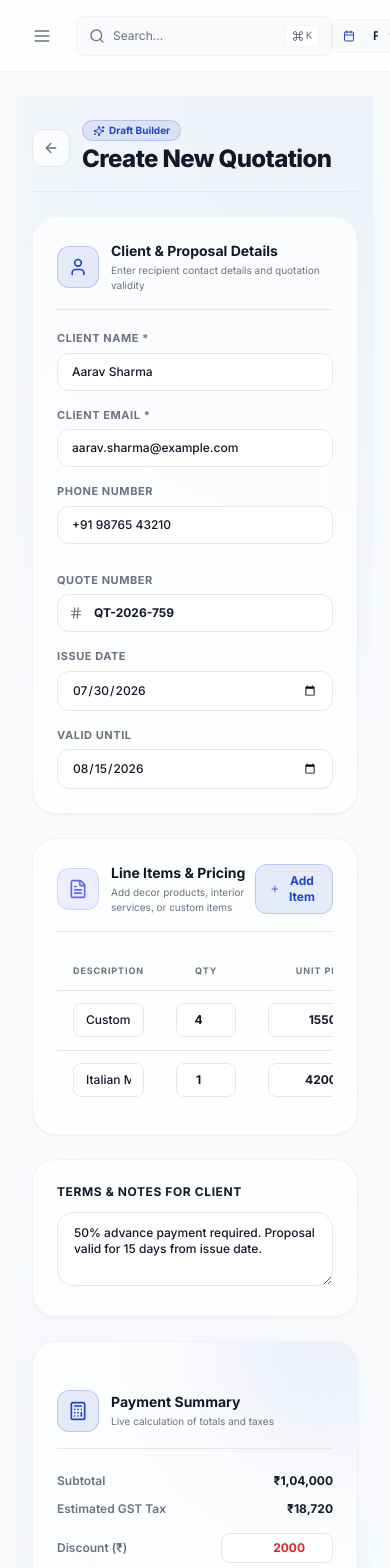
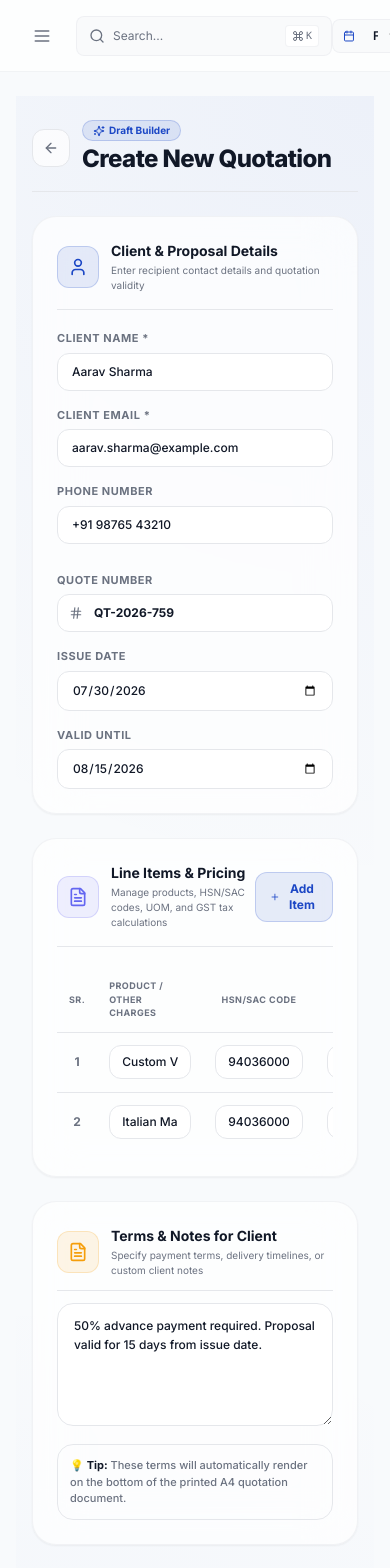
Before and after one commit to priyankpanchal2429/Dream-Decorators, a Next.js app in the folder apps/frontend/: page /quotations/new in a window 390 px wide. Shown: the top 1568 px of the page. Built offline with nearby package versions, Linux system fonts and the light colour scheme.

Commit message:
feat: move Payment Summary next to Terms & Notes and update Line Items table with 9 ERP columns

```diff
--- a/apps/frontend/src/features/quotations/components/CreateQuotationForm.tsx
+++ b/apps/frontend/src/features/quotations/components/CreateQuotationForm.tsx
@@ -1,7 +1,7 @@
 'use client';
 
 import React from 'react';
-import { Plus, Trash2, User, Calendar, Hash, FileText } from 'lucide-react';
+import { Plus, Trash2, User, FileText, Hash } from 'lucide-react';
 import { QuotationItem } from '../types';
 
 interface CreateQuotationFormProps {
@@ -45,6 +45,8 @@ export const CreateQuotationForm: React.FC<CreateQuotationFormProps> = ({
   notes,
   setNotes,
 }) => {
+  const uomOptions = ['NOS', 'SQFT', 'MTR', 'PCS', 'SET', 'LOT', 'BOX', 'KG'];
+
   return (
     <div className="space-y-6">
       {/* Client & General Info Card */}
@@ -130,7 +132,7 @@ export const CreateQuotationForm: React.FC<CreateQuotationFormProps> = ({
         </div>
       </div>
 
-      {/* Dynamic Line Items Section */}
+      {/* Line Items & Pricing Table Section (Requested Columns) */}
       <div className="glass-panel p-6 rounded-3xl space-y-5">
         <div className="flex items-center justify-between pb-4 border-b border-borderClr/30">
           <div className="flex items-center gap-3">
@@ -139,11 +141,12 @@ export const CreateQuotationForm: React.FC<CreateQuotationFormProps> = ({
             </div>
             <div>
               <h3 className="text-sm font-bold text-txtPrimary">Line Items & Pricing</h3>
-              <p className="text-[10px] text-txtSecondary mt-0.5">Add decor products, interior services, or custom items</p>
+              <p className="text-[10px] text-txtSecondary mt-0.5">Manage products, HSN/SAC codes, UOM, and GST tax calculations</p>
             </div>
           </div>
 
           <button
+            type="button"
             onClick={onAddItem}
             className="flex items-center gap-1.5 px-3.5 py-2 rounded-xl bg-primary/10 border border-primary/20 text-primary hover:bg-primary hover:text-white text-xs font-bold transition-all shadow-xs"
           >
@@ -152,69 +155,135 @@ export const CreateQuotationForm: React.FC<CreateQuotationFormProps> = ({
           </button>
         </div>
 
-        {/* Line Items Table */}
+        {/* 9 Column Table: SR. | PRODUCT / OTHER CHARGES | HSN/SAC CODE | QTY. | UOM | PRICE | DISCOUNT | CGST + SGST | TOTAL */}
         <div className="overflow-x-auto">
-          <table className="w-full text-left border-collapse min-w-[650px]">
+          <table className="w-full text-left border-collapse min-w-[950px]">
             <thead>
-              <tr className="bg-hoverBg/40 border-b border-borderClr/30 text-[9px] font-bold text-txtSecondary uppercase tracking-widest">
-                <th className="px-4 py-3">Description</th>
-                <th className="px-4 py-3 text-center w-24">Qty</th>
-                <th className="px-4 py-3 text-right w-36">Unit Price (₹)</th>
-                <th className="px-4 py-3 text-right w-28">GST Tax %</th>
-                <th className="px-4 py-3 text-right w-36">Amount</th>
-                <th className="px-4 py-3 text-center w-16">Action</th>
+              <tr className="bg-hoverBg/40 border-b border-borderClr/30 text-[9px] font-bold text-txtSecondary uppercase tracking-wider">
+                <th className="px-3 py-3 text-center w-10">SR.</th>
+                <th className="px-3 py-3">PRODUCT / OTHER CHARGES</th>
+                <th className="px-3 py-3 text-center w-28">HSN/SAC CODE</th>
+                <th className="px-3 py-3 text-center w-20">QTY.</th>
+                <th className="px-3 py-3 text-center w-24">UOM</th>
+                <th className="px-3 py-3 text-right w-28">PRICE (₹)</th>
+                <th className="px-3 py-3 text-right w-24">DISCOUNT</th>
+                <th className="px-3 py-3 text-right w-32">CGST + SGST</th>
+                <th className="px-3 py-3 text-right w-32">TOTAL (₹)</th>
+                <th className="px-3 py-3 text-center w-12"></th>
               </tr>
             </thead>
-            <tbody className="divide-y divide-borderClr/20">
-              {items.map((item, idx) => (
+            <tbody className="divide-y divide-borderClr/20 text-xs">
+              {items.map((item, idx) => {
+                const qty = item.quantity || 0;
+                const price = item.unitPrice || 0;
+                const disc = item.discount || 0;
+                const lineSub = Math.max(0, qty * price - disc);
+                const lineTotal = lineSub * (1 + (item.taxPercent || 0) / 100);
+
+                return (
                   <tr key={item.id} className="hover:bg-hoverBg/30 transition-colors">
-                  <td className="px-4 py-3">
+                    {/* SR. */}
+                    <td className="px-3 py-3 text-center font-bold text-txtSecondary">
+                      {idx + 1}
+                    </td>
+
+                    {/* PRODUCT / OTHER CHARGES */}
+                    <td className="px-3 py-3">
                       <input
                         type="text"
-                      placeholder="e.g. Italian Marble Dining Table"
+                        placeholder="e.g. Custom Velvet Curtains & Drapes"
                         value={item.description}
                         onChange={(e) => onUpdateItem(item.id, 'description', e.target.value)}
-                      className="w-full px-3 py-2 text-xs rounded-lg bg-hoverBg/60 border border-borderClr/30 text-txtPrimary focus:outline-none focus:border-primary/50 font-medium"
+                        className="w-full px-3 py-2 text-xs rounded-xl bg-hoverBg/60 border border-borderClr/30 text-txtPrimary focus:outline-none focus:border-primary/50 font-medium"
                       />
                     </td>
-                  <td className="px-4 py-3">
+
+                    {/* HSN/SAC CODE */}
+                    <td className="px-3 py-3">
+                      <input
+                        type="text"
+                        placeholder="94036000"
+                        value={item.hsnCode || '94036000'}
+                        onChange={(e) => onUpdateItem(item.id, 'hsnCode', e.target.value)}
+                        className="w-full px-2 py-2 text-xs text-center rounded-xl bg-hoverBg/60 border border-borderClr/30 text-txtPrimary font-medium focus:outline-none focus:border-primary/50"
+                      />
+                    </td>
+
+                    {/* QTY. */}
+                    <td className="px-3 py-3">
                       <input
                         type="number"
                         min={1}
                         value={item.quantity}
                         onChange={(e) => onUpdateItem(item.id, 'quantity', Number(e.target.value))}
-                      className="w-full px-2 py-2 text-xs text-center rounded-lg bg-hoverBg/60 border border-borderClr/30 text-txtPrimary font-bold focus:outline-none focus:border-primary/50"
+                        className="w-full px-2 py-2 text-xs text-center rounded-xl bg-hoverBg/60 border border-borderClr/30 text-txtPrimary font-bold focus:outline-none focus:border-primary/50"
                       />
                     </td>
-                  <td className="px-4 py-3">
+
+                    {/* UOM */}
+                    <td className="px-3 py-3">
+                      <select
+                        value={item.uom || 'NOS'}
+                        onChange={(e) => onUpdateItem(item.id, 'uom', e.target.value)}
+                        className="w-full px-2 py-2 text-xs text-center rounded-xl bg-hoverBg/60 border border-borderClr/30 text-txtPrimary font-bold focus:outline-none focus:border-primary/50"
+                      >
+                        {uomOptions.map((u) => (
+                          <option key={u} value={u}>
+                            {u}
+                          </option>
+                        ))}
+                      </select>
+                    </td>
+
+                    {/* PRICE */}
+                    <td className="px-3 py-3">
                       <input
                         type="number"
                         min={0}
                         value={item.unitPrice}
                         onChange={(e) => onUpdateItem(item.id, 'unitPrice', Number(e.target.value))}
-                      className="w-full px-3 py-2 text-xs text-right rounded-lg bg-hoverBg/60 border border-borderClr/30 text-txtPrimary font-bold focus:outline-none focus:border-primary/50"
+                        className="w-full px-2.5 py-2 text-xs text-right rounded-xl bg-hoverBg/60 border border-borderClr/30 text-txtPrimary font-bold focus:outline-none focus:border-primary/50"
                       />
                     </td>
-                  <td className="px-4 py-3">
+
+                    {/* DISCOUNT */}
+                    <td className="px-3 py-3">
+                      <input
+                        type="number"
+                        min={0}
+                        placeholder="0"
+                        value={item.discount || 0}
+                        onChange={(e) => onUpdateItem(item.id, 'discount', Number(e.target.value))}
+                        className="w-full px-2 py-2 text-xs text-right rounded-xl bg-hoverBg/60 border border-borderClr/30 text-txtPrimary font-medium focus:outline-none focus:border-primary/50"
+                      />
+                    </td>
+
+                    {/* CGST + SGST */}
+                    <td className="px-3 py-3">
                       <select
                         value={item.taxPercent}
                         onChange={(e) => onUpdateItem(item.id, 'taxPercent', Number(e.target.value))}
-                      className="w-full px-2 py-2 text-xs text-right rounded-lg bg-hoverBg/60 border border-borderClr/30 text-txtPrimary font-bold focus:outline-none focus:border-primary/50"
+                        className="w-full px-2 py-2 text-xs text-right rounded-xl bg-hoverBg/60 border border-borderClr/30 text-txtPrimary font-bold focus:outline-none focus:border-primary/50"
                       >
-                      <option value={0}>0%</option>
-                      <option value={5}>5%</option>
-                      <option value={12}>12%</option>
-                      <option value={18}>18%</option>
-                      <option value={28}>28%</option>
+                        <option value={18}>18% (9%+9%)</option>
+                        <option value={12}>12% (6%+6%)</option>
+                        <option value={5}>5% (2.5%+2.5%)</option>
+                        <option value={28}>28% (14%+14%)</option>
+                        <option value={0}>0% GST</option>
                       </select>
                     </td>
-                  <td className="px-4 py-3 text-right">
+
+                    {/* TOTAL */}
+                    <td className="px-3 py-3 text-right">
                       <span className="text-xs font-black text-txtPrimary">
-                      ₹{((item.quantity * item.unitPrice * (1 + item.taxPercent / 100)) || 0).toLocaleString('en-IN')}
+                        ₹{lineTotal.toLocaleString('en-IN')}
                       </span>
                     </td>
-                  <td className="px-4 py-3 text-center">
+
+                    {/* ACTION */}
+                    <td className="px-3 py-3 text-center">
                       <button
+                        type="button"
                         disabled={items.length === 1}
                         onClick={() => onRemoveItem(item.id)}
                         className="p-1.5 rounded-lg text-txtSecondary hover:text-danger hover:bg-danger/10 disabled:opacity-30 disabled:hover:bg-transparent transition-colors"
@@ -223,23 +292,12 @@ export const CreateQuotationForm: React.FC<CreateQuotationFormProps> = ({
                       </button>
                     </td>
                   </tr>
-              ))}
+                );
+              })}
             </tbody>
           </table>
         </div>
       </div>
-
-      {/* Terms & Notes Section */}
-      <div className="glass-panel p-6 rounded-3xl space-y-3">
-        <label className="block text-xs font-bold text-txtPrimary uppercase tracking-wider">Terms & Notes for Client</label>
-        <textarea
-          rows={3}
-          placeholder="e.g. 50% advance required before production begins. Valid for 15 days from issue date."
-          value={notes}
-          onChange={(e) => setNotes(e.target.value)}
-          className="w-full px-4 py-3 text-xs rounded-2xl bg-hoverBg/50 border border-borderClr/40 text-txtPrimary focus:outline-none focus:border-primary/50 transition-colors font-medium"
-        />
-      </div>
     </div>
   );
 };
--- a/apps/frontend/src/features/quotations/components/QuotationPrintDocument.tsx
+++ b/apps/frontend/src/features/quotations/components/QuotationPrintDocument.tsx
@@ -131,43 +131,53 @@ export const QuotationPrintDocument: React.FC<QuotationPrintDocumentProps> = ({
           </div>
         </div>
 
-        {/* Minimal Itemized Line Items Table */}
+        {/* Itemized Line Items Table (9 Requested Columns) */}
         <div className="overflow-hidden border border-zinc-200 rounded-lg my-4">
           <table className="w-full text-left border-collapse">
             <thead>
-              <tr className="bg-zinc-100 text-zinc-700 text-[8.5px] font-bold uppercase tracking-wider border-b border-zinc-200">
-                <th className="px-3 py-2 text-center w-8">#</th>
-                <th className="px-3 py-2">Item Description</th>
-                <th className="px-3 py-2 text-center w-16">HSN/SAC</th>
-                <th className="px-3 py-2 text-center w-16">Qty</th>
-                <th className="px-3 py-2 text-right w-20">Rate (₹)</th>
-                <th className="px-3 py-2 text-right w-14">GST %</th>
-                <th className="px-3 py-2 text-right w-24">Total (₹)</th>
+              <tr className="bg-zinc-100 text-zinc-700 text-[8px] font-bold uppercase tracking-wider border-b border-zinc-200">
+                <th className="px-2 py-2 text-center w-7">SR.</th>
+                <th className="px-3 py-2">PRODUCT / OTHER CHARGES</th>
+                <th className="px-2 py-2 text-center w-20">HSN/SAC CODE</th>
+                <th className="px-2 py-2 text-center w-12">QTY.</th>
+                <th className="px-2 py-2 text-center w-12">UOM</th>
+                <th className="px-2 py-2 text-right w-20">PRICE (₹)</th>
+                <th className="px-2 py-2 text-right w-16">DISCOUNT</th>
+                <th className="px-2 py-2 text-right w-20">CGST + SGST</th>
+                <th className="px-3 py-2 text-right w-24">TOTAL (₹)</th>
               </tr>
             </thead>
-            <tbody className="divide-y divide-zinc-200 text-[9.5px]">
-              {items.map((item, idx) => (
-                <tr key={item.id || idx} className="hover:bg-zinc-50/50">
-                  <td className="px-3 py-2 text-center font-semibold text-zinc-400">{idx + 1}</td>
-                  <td className="px-3 py-2">
-                    <span className="font-bold text-zinc-900 block">{item.description || 'Custom Interior Furniture'}</span>
-                    <span className="text-[8px] text-zinc-500 italic">Teakwood / Velvet • 1 Year Warranty</span>
-                  </td>
-                  <td className="px-3 py-2 text-center text-zinc-500">94036000</td>
-                  <td className="px-3 py-2 text-center font-bold text-zinc-800">{item.quantity}</td>
-                  <td className="px-3 py-2 text-right font-medium text-zinc-700">{formatINR(item.unitPrice)}</td>
-                  <td className="px-3 py-2 text-right text-zinc-500">{item.taxPercent}%</td>
-                  <td className="px-3 py-2 text-right font-bold text-zinc-900">
-                    {formatINR(item.quantity * item.unitPrice * (1 + item.taxPercent / 100))}
-                  </td>
-                </tr>
-              ))}
+            <tbody className="divide-y divide-zinc-200 text-[9px]">
+              {items.map((item, idx) => {
+                const qty = item.quantity || 0;
+                const price = item.unitPrice || 0;
+                const disc = item.discount || 0;
+                const lineSub = Math.max(0, qty * price - disc);
+                const lineTotal = lineSub * (1 + (item.taxPercent || 0) / 100);
+
+                return (
+                  <tr key={item.id || idx} className="hover:bg-zinc-50/50">
+                    <td className="px-2 py-2 text-center font-semibold text-zinc-400">{idx + 1}</td>
+                    <td className="px-3 py-2">
+                      <span className="font-bold text-zinc-900 block">{item.description || 'Custom Interior Furniture'}</span>
+                      <span className="text-[7.5px] text-zinc-500 italic">Teakwood / Velvet • 1 Year Warranty</span>
+                    </td>
+                    <td className="px-2 py-2 text-center text-zinc-500 font-medium">{item.hsnCode || '94036000'}</td>
+                    <td className="px-2 py-2 text-center font-bold text-zinc-800">{qty}</td>
+                    <td className="px-2 py-2 text-center font-bold text-zinc-600">{item.uom || 'NOS'}</td>
+                    <td className="px-2 py-2 text-right font-medium text-zinc-700">{formatINR(price)}</td>
+                    <td className="px-2 py-2 text-right font-medium text-zinc-500">{disc > 0 ? `-${formatINR(disc)}` : '₹0'}</td>
+                    <td className="px-2 py-2 text-right text-zinc-600 font-semibold">{item.taxPercent}%</td>
+                    <td className="px-3 py-2 text-right font-bold text-zinc-900">{formatINR(lineTotal)}</td>
+                  </tr>
+                );
+              })}
             </tbody>
-            <tfoot className="bg-zinc-50 font-semibold text-[9px] border-t border-zinc-200">
+            <tfoot className="bg-zinc-50 font-semibold text-[8.5px] border-t border-zinc-200">
               <tr>
                 <td colSpan={3} className="px-3 py-1.5 text-right uppercase font-bold text-zinc-500">Total Quantity:</td>
-                <td className="px-3 py-1.5 text-center font-bold text-zinc-900 whitespace-nowrap">{totalQty} NOS</td>
-                <td colSpan={3} className="px-3 py-1.5 text-right font-bold text-primary">
+                <td colSpan={2} className="px-2 py-1.5 text-center font-bold text-zinc-900 whitespace-nowrap">{totalQty} NOS</td>
+                <td colSpan={4} className="px-3 py-1.5 text-right font-bold text-primary text-xs">
                   {formatINR(subtotal)}
                 </td>
               </tr>
@@ -247,7 +257,7 @@ export const QuotationPrintDocument: React.FC<QuotationPrintDocumentProps> = ({
         </div>
       </div>
 
-      {/* Terms & Bank Details Footer Grid - Moved to Very End of Page */}
+      {/* Terms & Bank Details Footer Grid */}
       <div className="grid grid-cols-12 gap-4 p-3 bg-zinc-50/80 rounded-lg border border-zinc-200 text-[8.5px] mt-auto pt-3 border-t border-zinc-300">
         {/* Terms & Conditions - 7 cols */}
         <div className="col-span-7 space-y-0.5">
--- a/apps/frontend/src/features/quotations/pages/CreateQuotationPage.tsx
+++ b/apps/frontend/src/features/quotations/pages/CreateQuotationPage.tsx
@@ -3,7 +3,7 @@
 import React, { useState, useMemo } from 'react';
 import { useRouter } from 'next/navigation';
 import { motion } from 'framer-motion';
-import { ArrowLeft, Sparkles } from 'lucide-react';
+import { ArrowLeft, Sparkles, FileText } from 'lucide-react';
 import { AppShell } from '@/components/layout/AppShell';
 import { CreateQuotationForm } from '../components/CreateQuotationForm';
 import { QuotationSummaryCard } from '../components/QuotationSummaryCard';
@@ -13,7 +13,7 @@ import { QuotationItem } from '../types';
 export default function CreateQuotationPage() {
   const router = useRouter();
 
-  // Form State with rich defaults for instant testing
+  // Form State with rich defaults
   const [customerName, setCustomerName] = useState('Aarav Sharma');
   const [customerEmail, setCustomerEmail] = useState('aarav.sharma@example.com');
   const [customerPhone, setCustomerPhone] = useState('+91 98765 43210');
@@ -26,8 +26,8 @@ export default function CreateQuotationPage() {
 
   // Line Items State
   const [items, setItems] = useState<QuotationItem[]>([
-    { id: '1', description: 'Custom Velvet Curtains & Drapes', quantity: 4, unitPrice: 15500, taxPercent: 18, total: 73160 },
-    { id: '2', description: 'Italian Marble Coffee Table', quantity: 1, unitPrice: 42000, taxPercent: 18, total: 49560 },
+    { id: '1', description: 'Custom Velvet Curtains & Drapes', hsnCode: '94036000', quantity: 4, uom: 'NOS', unitPrice: 15500, discount: 0, taxPercent: 18, total: 73160 },
+    { id: '2', description: 'Italian Marble Coffee Table', hsnCode: '94036000', quantity: 1, uom: 'NOS', unitPrice: 42000, discount: 0, taxPercent: 18, total: 49560 },
   ]);
 
   // Dynamic Math
@@ -35,7 +35,7 @@ export default function CreateQuotationPage() {
     let sub = 0;
     let tax = 0;
     items.forEach((item) => {
-      const lineSub = item.quantity * item.unitPrice;
+      const lineSub = Math.max(0, item.quantity * item.unitPrice - (item.discount || 0));
       const lineTax = lineSub * (item.taxPercent / 100);
       sub += lineSub;
       tax += lineTax;
@@ -49,8 +49,11 @@ export default function CreateQuotationPage() {
     const newItem: QuotationItem = {
       id: Date.now().toString(),
       description: 'New Interior Decor Item',
+      hsnCode: '94036000',
       quantity: 1,
+      uom: 'NOS',
       unitPrice: 5000,
+      discount: 0,
       taxPercent: 18,
       total: 5900,
     };
@@ -68,7 +71,8 @@ export default function CreateQuotationPage() {
       prev.map((item) => {
         if (item.id === id) {
           const updated = { ...item, [field]: val };
-          updated.total = updated.quantity * updated.unitPrice * (1 + updated.taxPercent / 100);
+          const sub = Math.max(0, updated.quantity * updated.unitPrice - (updated.discount || 0));
+          updated.total = sub * (1 + updated.taxPercent / 100);
           return updated;
         }
         return item;
@@ -98,13 +102,13 @@ export default function CreateQuotationPage() {
   return (
     <AppShell>
       <div className="min-h-screen bg-dashboard-gradient pb-12">
-        <div className="px-4 md:px-8 max-w-page mx-auto">
+        <div className="px-4 md:px-8 max-w-page mx-auto space-y-6">
           {/* Header Bar */}
           <motion.div
             initial={{ opacity: 0, y: -15 }}
             animate={{ opacity: 1, y: 0 }}
             transition={{ duration: 0.4 }}
-            className="pt-6 pb-4 flex flex-col sm:flex-row sm:items-center justify-between gap-4 border-b border-borderClr/30 mb-6"
+            className="pt-6 pb-4 flex flex-col sm:flex-row sm:items-center justify-between gap-4 border-b border-borderClr/30"
           >
             <div className="flex items-center gap-3">
               <button
@@ -124,15 +128,12 @@ export default function CreateQuotationPage() {
             </div>
           </motion.div>
 
-          {/* Form & Summary Grid */}
+          {/* Full Width Top Section: Form Details & Line Items */}
           <motion.div
             initial={{ opacity: 0, y: 20 }}
             animate={{ opacity: 1, y: 0 }}
             transition={{ duration: 0.4, delay: 0.1 }}
-            className="grid grid-cols-1 xl:grid-cols-12 gap-6"
           >
-            {/* Form Section - 8 cols */}
-            <div className="xl:col-span-8">
             <CreateQuotationForm
               customerName={customerName}
               setCustomerName={setCustomerName}
@@ -153,10 +154,44 @@ export default function CreateQuotationPage() {
               notes={notes}
               setNotes={setNotes}
             />
+          </motion.div>
+
+          {/* Bottom Side-By-Side Grid: Left (Terms & Notes) vs Right (Payment Summary) */}
+          <motion.div
+            initial={{ opacity: 0, y: 20 }}
+            animate={{ opacity: 1, y: 0 }}
+            transition={{ duration: 0.4, delay: 0.2 }}
+            className="grid grid-cols-1 lg:grid-cols-2 gap-6"
+          >
+            {/* Left 6-col: Terms & Notes for Client */}
+            <div className="glass-panel p-6 rounded-3xl space-y-3 flex flex-col justify-between">
+              <div className="space-y-3">
+                <div className="flex items-center gap-3 pb-3 border-b border-borderClr/30">
+                  <div className="p-2.5 rounded-xl bg-amber-500/10 border border-amber-500/20 text-amber-500">
+                    <FileText className="h-5 w-5" />
+                  </div>
+                  <div>
+                    <h3 className="text-sm font-bold text-txtPrimary">Terms & Notes for Client</h3>
+                    <p className="text-[10px] text-txtSecondary mt-0.5">Specify payment terms, delivery timelines, or custom client notes</p>
+                  </div>
                 </div>
 
-            {/* Live Financial Summary Section - 4 cols */}
-            <div className="xl:col-span-4">
+                <textarea
+                  rows={5}
+                  placeholder="e.g. 50% advance required before production begins. Proposal valid for 15 days from issue date."
+                  value={notes}
+                  onChange={(e) => setNotes(e.target.value)}
+                  className="w-full px-4 py-3 text-xs rounded-2xl bg-hoverBg/50 border border-borderClr/40 text-txtPrimary focus:outline-none focus:border-primary/50 transition-colors font-medium leading-relaxed"
+                />
+              </div>
+
+              <div className="p-3 bg-hoverBg/40 rounded-2xl border border-borderClr/30 text-[11px] text-txtSecondary font-medium">
+                <p>💡 <span className="font-bold text-txtPrimary">Tip:</span> These terms will automatically render on the bottom of the printed A4 quotation document.</p>
+              </div>
+            </div>
+
+            {/* Right 6-col: Payment Summary Card */}
+            <div>
               <QuotationSummaryCard
                 subtotal={subtotal}
                 taxAmount={taxAmount}
--- a/apps/frontend/src/features/quotations/types/index.ts
+++ b/apps/frontend/src/features/quotations/types/index.ts
@@ -3,8 +3,11 @@ export type QuotationStatus = 'DRAFT' | 'SENT' | 'ACCEPTED' | 'REJECTED' | 'EXPI
 export interface QuotationItem {
   id: string;
   description: string;
+  hsnCode?: string;
   quantity: number;
+  uom?: string;
   unitPrice: number;
+  discount?: number;
   taxPercent: number;
   total: number;
 }
```
Lines whose indentation alone changed are shown as unchanged.
